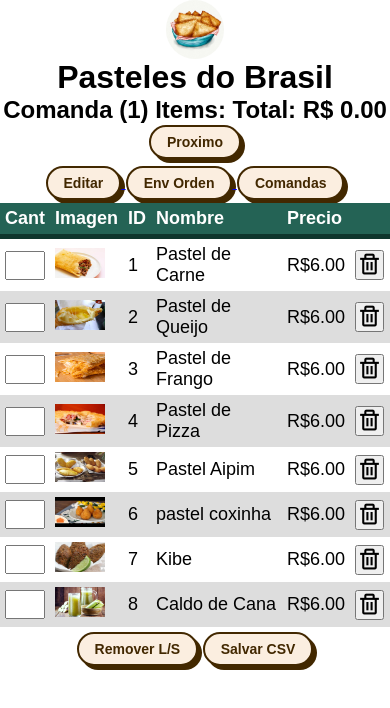
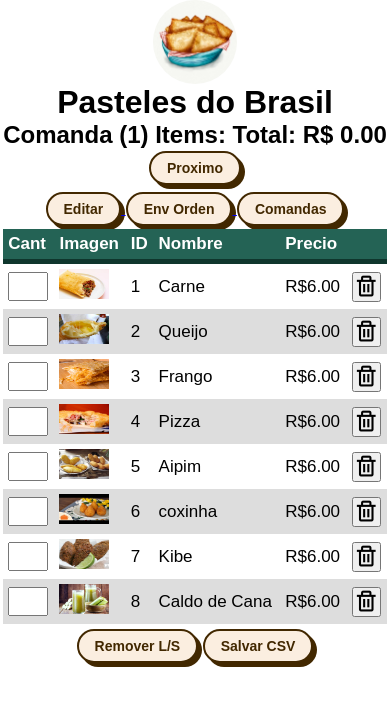
Before and after one commit to pfabreuave/express, a plain HTML site: page index.html in a window 390 px wide. Drawn offline with nearby package versions, Linux system fonts and the light colour scheme.

Commit message:
correccion responsividad

```diff
--- a/app.js
+++ b/app.js
@@ -2,7 +2,7 @@ const foodItem= [
 
     {
         id: 1,
-        name: 'Pastel de Carne',
+        name: 'Carne',
         category : 'pastel',
         rating : 4.3,
         price: 6,
@@ -11,7 +11,7 @@ const foodItem= [
     },
     {
         id: 2,
-        name: 'Pastel  de Queijo',
+        name: 'Queijo',
         category : 'pastel',
         rating : 4.3,
         price: 6,
@@ -20,7 +20,7 @@ const foodItem= [
     },
     {
         id: 3,
-        name: 'Pastel de Frango',
+        name: 'Frango',
         category : 'pastel',
         rating : 4.3,
         price: 6,
@@ -29,7 +29,7 @@ const foodItem= [
     },
     {
         id: 4,
-        name: 'Pastel de Pizza',
+        name: 'Pizza',
         category : 'pastel',
         rating : 4.3,
         price: 6,
@@ -38,7 +38,7 @@ const foodItem= [
     },
     {
         id: 5,
-        name: 'Pastel Aipim',
+        name: 'Aipim',
         category : 'pastel',
         rating : 4.3,
         price: 6,
@@ -47,7 +47,7 @@ const foodItem= [
     },
     {
         id: 6,
-        name: 'pastel coxinha',
+        name: 'coxinha',
         category : 'pastel',
         rating : 4.3,
         price: 6,
--- a/style.css
+++ b/style.css
@@ -208,7 +208,7 @@
 
   th, td {
     padding: 5px;
-    font-size: 18px;
+    font-size: 17px;
 
   }
 
@@ -327,11 +327,19 @@
     }
 
   .imag {
-    max-width: 15%;
+    max-width: 22%;
     border-radius: 50%;
     display:block;
     margin-bottom: 0%;
     }
+
+  .zoom {
+    transition: transform .2s;
+  }
+
+  .zoom:hover {
+    transform: scale(2.5);
+  }
 
 
 
```
